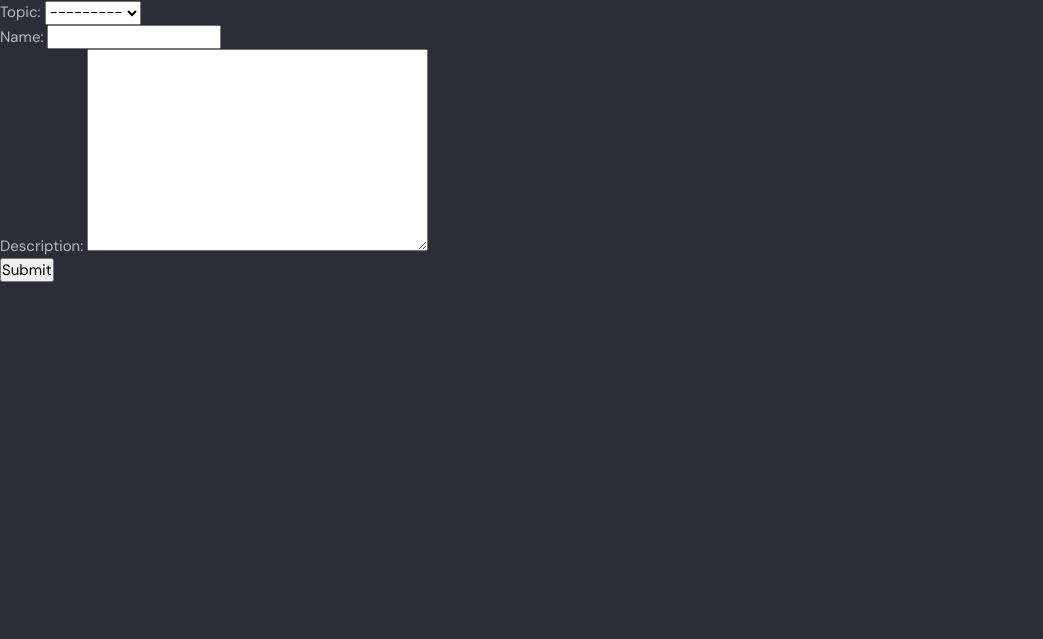
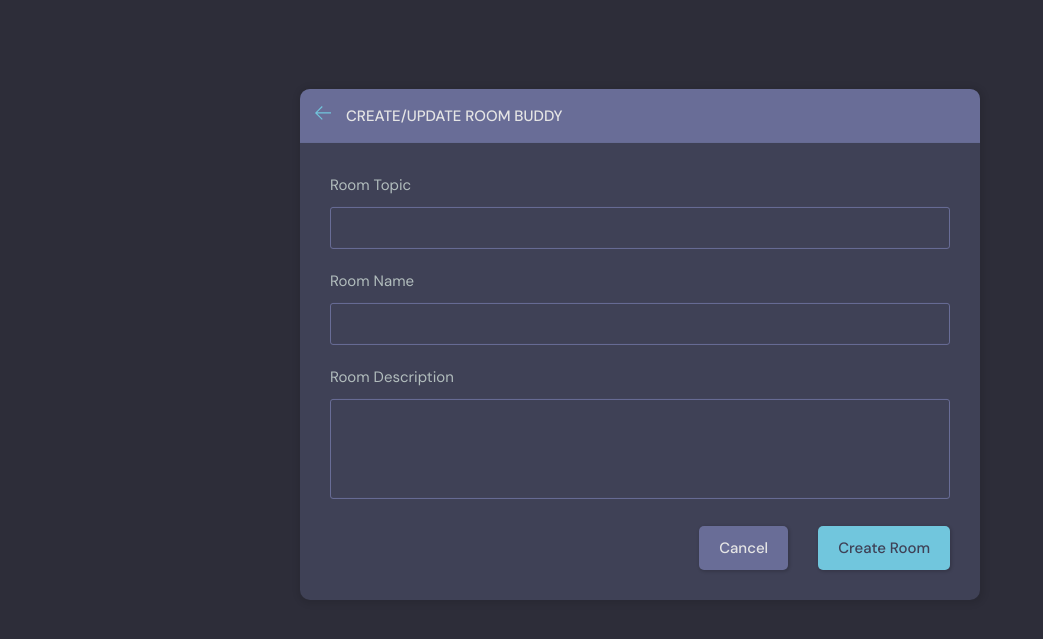
Before and after one commit to AbhilashGaurav/room_buddies, a Django app: page /create-room/ in a window 1280 px wide. Shown: the part 76-715 px from the top of the page, without its empty margins (0-1043 px from the left). Run offline with Django 4.2, Linux system fonts and the light colour scheme; a user stored in the database is signed in; data comes from the database, SQL or seed files in the repository; both versions use the stored data as it was after the commit.

Commit message:
theme installation room_forms and room update and create pages

```diff
--- a/my_proj/base/templates/base/feed_components.html
+++ b/my_proj/base/templates/base/feed_components.html
@@ -14,8 +14,8 @@
     <div class="roomListRoom__content">
       <a href="{%url 'room' room.id%}">{{room.name}}</a>
       <p>
-        Lorem ipsum dolor sit amet, consectetur adipisicing elit. Pariatur ducimus harum dolorem, obcaecati
-        mollitia omnis quasi aut consequuntur enim itaque labore.
+        <!-- Lorem ipsum dolor sit amet, consectetur adipisicing elit. Pariatur ducimus harum dolorem, obcaecati
+        mollitia omnis quasi aut consequuntur enim itaque labore. -->
       </p>
     </div>
     <div class="roomListRoom__meta">
--- a/my_proj/base/templates/base/room_form.html
+++ b/my_proj/base/templates/base/room_form.html
@@ -1,11 +1,77 @@
 {%extends 'main.html'%}
 
 {% block content%}
-<div>
-    <form method="post" action="">
-        {%csrf_token%}
-        {{form.as_p}}
-        <input type="submit" value="Submit"/>
-        </form>
-</div>
-{%endblock content%}
+  <main class="create-room layout">
+    <div class="container">
+      <div class="layout__box">
+        <div class="layout__boxHeader">
+          <div class="layout__boxTitle">
+            <a href="{%url 'home'%}">
+              <svg version="1.1" xmlns="http://www.w3.org/2000/svg" width="32" height="32" viewBox="0 0 32 32">
+                <title>arrow-left</title>
+                <path
+                  d="M13.723 2.286l-13.723 13.714 13.719 13.714 1.616-1.611-10.96-10.96h27.625v-2.286h-27.625l10.965-10.965-1.616-1.607z">
+                </path>
+              </svg>
+            </a>
+            <h3>Create/Update Room Buddy</h3>
+          </div>
+        </div>
+        <div class="layout__body">
+          <form class="form" action="" method="post">
+            {%csrf_token%}
+
+            <div class="form__group">
+              <!-- # this is in regard with room topics and get the new user topic created -->
+              <label for="room_topic">Room Topic</label>
+              <input required type="text" name="topic" list="topic-list" />
+              <datalist id="topic-list">
+                <select id ="room_topic">
+                  {%for topic in topics%}
+                  <option value="{{topic.name}}">{{topic.name}}</option>
+                  {%endfor%}
+                  </select>
+              </datalist>
+
+            </div>
+
+            <div class="form__group">
+              <!-- # this is for making the unique room name -->
+              <label for="room_name">Room Name</label>
+              {{form.name}}
+            </div>
+
+            <div class="form__group">
+              <!-- # this is for making the description -->
+              <label for="room_description">Room Description</label>
+              {{form.description}}
+              <!-- <input id="room_name" name="room_name" type="text" placeholder="E.g. Mastering Python + Django" /> -->
+            </div>
+            <!-- <div class="form__group">
+              <label for="room_topic">Topic</label>
+              <input required type="text" name="topic" id="room_topic" list="topic-list" />
+              <datalist id="topic-list">
+                <select id="room_topic">
+                  <option value="">Select your topic</option>
+                  <option value="Python">Python</option>
+                  <option value="Django">Django</option>
+                </select>
+              </datalist>
+
+            </div> -->
+
+<!--
+            <div class="form__group">
+              <label for="room_about">About</label>
+              <textarea name="room_about" id="room_about" placeholder="Write about your study group..."></textarea>
+            </div> -->
+            <div class="form__action">
+              <a class="btn btn--dark" href="index.html">Cancel</a>
+              <button class="btn btn--main" type="submit">Create Room</button>
+            </div>
+          </form>
+        </div>
+      </div>
+    </div>
+  </main>
+  {%endblock content%}
--- a/my_proj/base/views.py
+++ b/my_proj/base/views.py
@@ -103,6 +103,7 @@ def userProfile(request,pk):
 @login_required(login_url='login')
 def createRoom(request):
     form = RoomForm()
+    topics = Topic.objects.all()
     if request.method == 'POST':
         # print(request.POST)
         form = RoomForm(request.POST)
@@ -111,7 +112,7 @@ def createRoom(request):
             room.host = request.user
             room.save()
             return redirect('home')
-    context = {'form': form}
+    context = {'form': form, 'topics': topics}
     return render(request,"base/room_form.html",context)
 
 # update the authorized room
@@ -119,6 +120,8 @@ def createRoom(request):
 def updateRoom(request,pk):
     room = Room.objects.get(id=pk)
     form = RoomForm(instance=room)
+    topics = Topic.objects.all()
+
     if request.user !=room.host:
         return HttpResponse('You are not allowed here!!!')
     if request.method == 'POST':
@@ -126,7 +129,7 @@ def updateRoom(request,pk):
         if form.is_valid():
             form.save()
             return redirect('home')
-    context = {'form': form}
+    context = {'form': form,'topics': topics}
     return render(request,"base/room_form.html",context)
 
 
```
Also changed, not shown: my_proj/base/templates/base/room_form_old.html (added, +11 -0 lines), my_proj/db.sqlite3.
